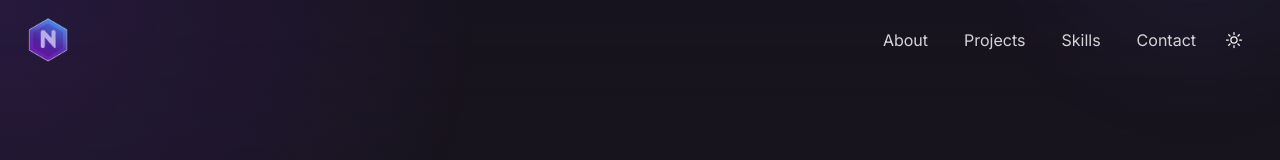
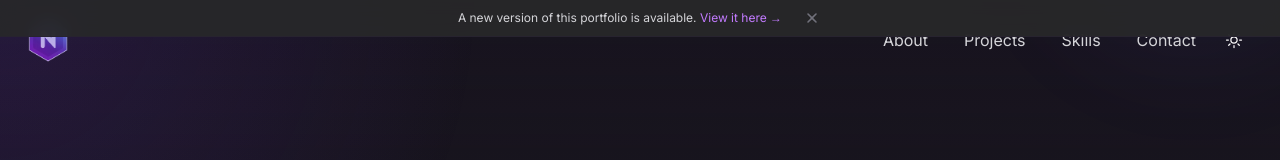
Before and after one commit to nabilelbajdi/nabil-portfolio, a React (Vite) app: page /v1 in a window 1280 px wide. Shown: the top 160 px of the page. Built offline with nearby package versions, Linux system fonts and the light colour scheme; a web font is replaced by a local one.

Commit message:
Add upgrade banner to V1, fix 404 routing for Vercel SPA

```diff
--- /dev/null
+++ b/src/components/ui/UpgradeBanner.jsx
@@ -0,0 +1,58 @@
+import { useState, useEffect } from 'react';
+
+/**
+ * Banner promoting the new portfolio version
+ * Dismissible and remembers preference in localStorage
+ */
+export function UpgradeBanner() {
+  const [isVisible, setIsVisible] = useState(false);
+
+  useEffect(() => {
+    // Check if user has dismissed the banner before
+    const dismissed = localStorage.getItem('v2-banner-dismissed');
+    if (!dismissed) {
+      setIsVisible(true);
+    }
+  }, []);
+
+  const handleDismiss = () => {
+    setIsVisible(false);
+    localStorage.setItem('v2-banner-dismissed', 'true');
+  };
+
+  if (!isVisible) return null;
+
+  return (
+    <div className="fixed top-0 left-0 right-0 z-50 bg-zinc-900/95 dark:bg-zinc-800/95 backdrop-blur-sm text-zinc-300 py-2 px-4 text-center text-xs border-b border-zinc-700/50">
+      <div className="container mx-auto flex items-center justify-center gap-2">
+        <span>
+          A new version of this portfolio is available.{' '}
+          <a
+            href="https://nabilelbajdi.com"
+            className="text-purple-400 hover:text-purple-300 transition-colors"
+          >
+            View it here →
+          </a>
+        </span>
+        <button
+          onClick={handleDismiss}
+          className="ml-3 p-0.5 text-zinc-500 hover:text-zinc-300 transition-colors"
+          aria-label="Dismiss banner"
+        >
+          <svg
+            xmlns="http://www.w3.org/2000/svg"
+            className="h-4 w-4"
+            viewBox="0 0 20 20"
+            fill="currentColor"
+          >
+            <path
+              fillRule="evenodd"
+              d="M4.293 4.293a1 1 0 011.414 0L10 8.586l4.293-4.293a1 1 0 111.414 1.414L11.414 10l4.293 4.293a1 1 0 01-1.414 1.414L10 11.414l-4.293 4.293a1 1 0 01-1.414-1.414L8.586 10 4.293 5.707a1 1 0 010-1.414z"
+              clipRule="evenodd"
+            />
+          </svg>
+        </button>
+      </div>
+    </div>
+  );
+}
--- a/src/v1/V1App.jsx
+++ b/src/v1/V1App.jsx
@@ -7,11 +7,12 @@ import { SkillsSection } from '../components/SkillsSection';
 import { ProjectsSection } from '../components/ProjectsSection';
 import { ContactSection } from '../components/ContactSection';
 import { SpotlightEffect } from '../components/ui/SpotlightEffect';
+import { UpgradeBanner } from '../components/ui/UpgradeBanner';
 import { useEffect, useState } from 'react';
 
 /**
  * V1App - The original portfolio (preserved for version switching)
- * This is the complete V1 experience, accessible via /v1 route
+ * This is the complete V1 experience, accessible via v1 subdomain
  */
 function V1App() {
   const [mousePosition, setMousePosition] = useState({ x: 0, y: 0 });
@@ -30,6 +31,9 @@ function V1App() {
 
   return (
     <ThemeProvider>
+      {/* Banner promoting new version */}
+      <UpgradeBanner />
+
       {/* Global background elements */}
       <div className="fixed inset-0 -z-50 bg-gradient-to-b from-background to-background/80 dark:from-background dark:to-zinc-900/90" />
       <div className="fixed top-[-30%] right-[-5%] w-[300px] h-[300px] rounded-full bg-gradient-to-br from-purple-500/20 to-blue-500/20 blur-3xl opacity-60 dark:opacity-30 -z-40" />
```
Also changed, not shown: vercel.json (added).
